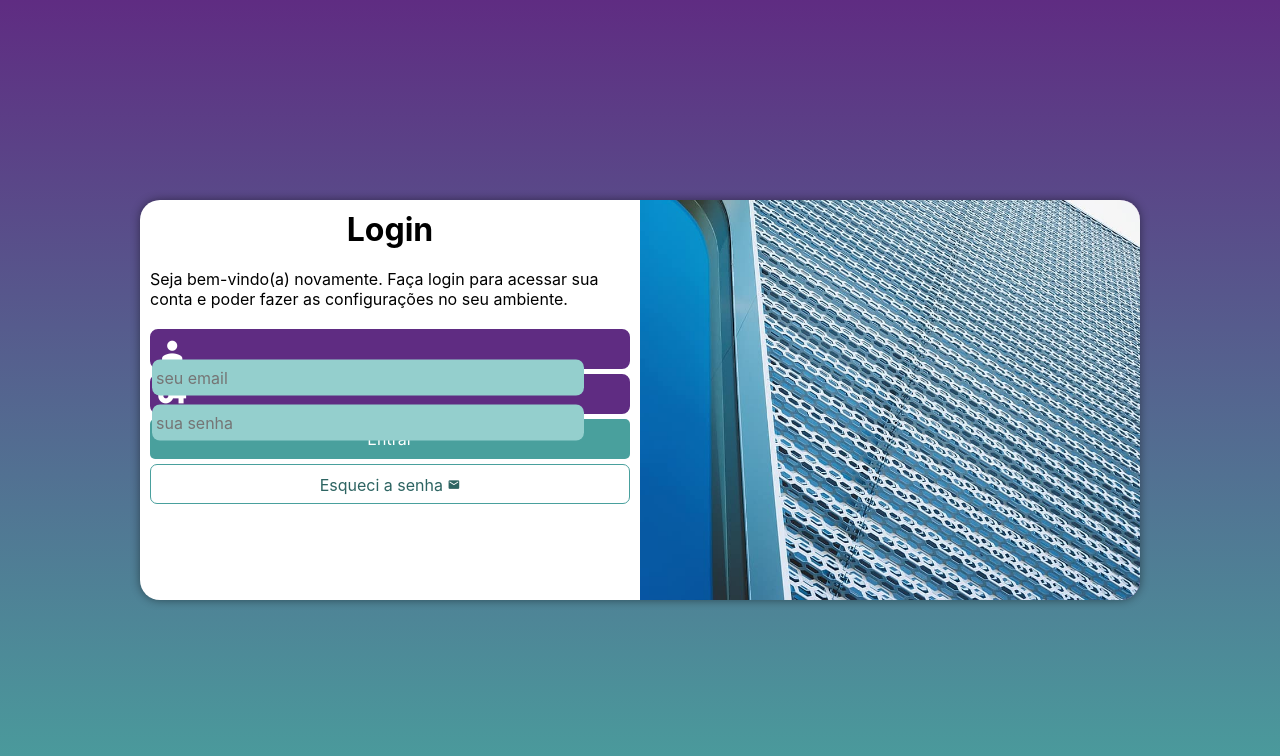
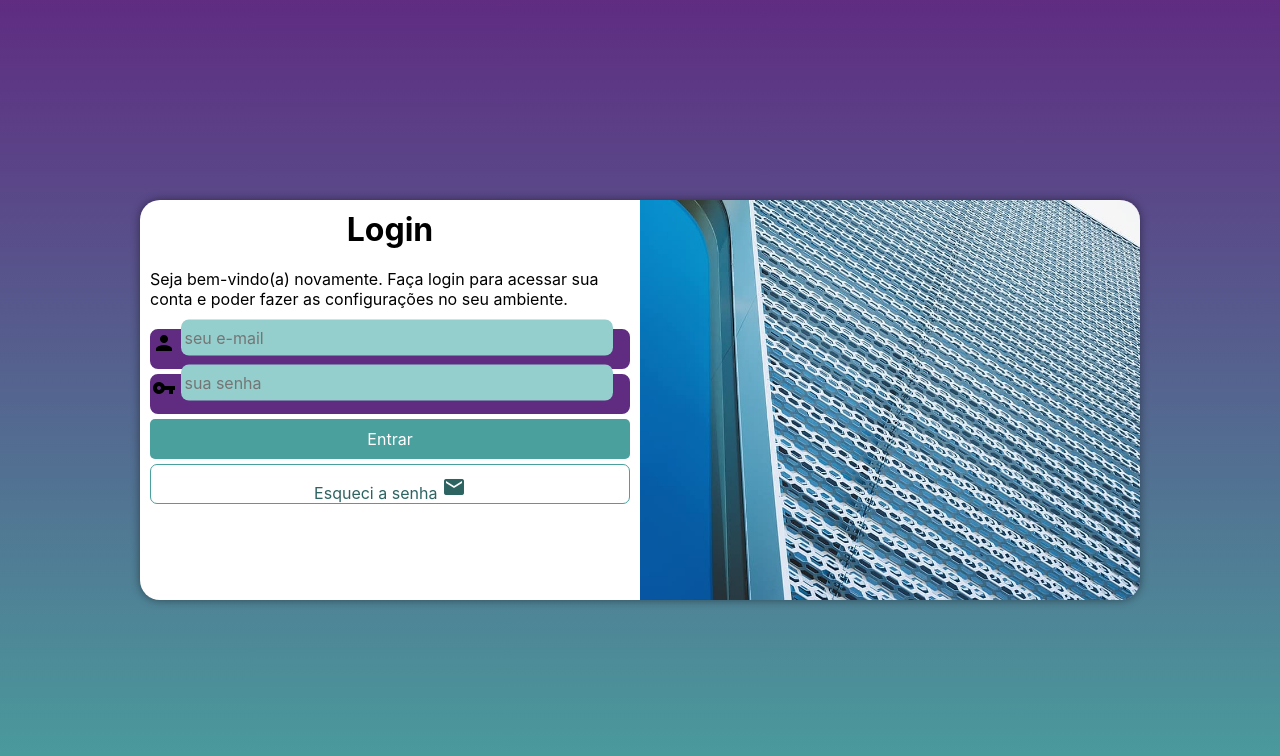
Before and after one commit to PedroAugustoRodrigues/projeto-login, a plain HTML site: page index.html in a window 1280 px wide. Drawn offline with Linux system fonts and the light colour scheme.

Commit message:
Update index.html

```diff
--- a/index.html
+++ b/index.html
@@ -3,7 +3,6 @@
 <head>
     <meta charset="UTF-8">
     <meta name="viewport" content="width=device-width, initial-scale=1.0">
-  <meta http-equiv="X-UA-Compatible" content="ie=edge">
     <title>Login</title>
     <link href="https://fonts.googleapis.com/icon?family=Material+Icons" rel="stylesheet">
     <link rel="stylesheet" href="estilos/style.css">
@@ -17,23 +16,21 @@
             </div>
             <div id="formulario">
                 <h1>Login</h1>
-        <p>
-          Seja bem-vindo(a) novamente. Faça login para acessar sua conta e poder fazer as configurações no seu ambiente.
-        </p>
+                <p>Seja bem-vindo(a) novamente. Faça login para acessar sua conta e poder fazer as configurações no seu ambiente.</p>
                 <form action="login.php" method="post" autocomplete="on">
                     <div class="campo">
-            <span class="material-icons">person</span>
-            <input type="email" name="login" id="ilogin" placeholder="seu email" autocomplete="email" required maxlength="30">
+                        <i class="material-icons">person</i>
+                        <input type="email" name="login" id="ilogin" placeholder="seu e-mail" autocomplete="email" required maxlength="30">
                         <label for="ilogin">Login</label>
                     </div>
                     <div class="campo">
-            <span class="material-icons">vpn_key</span>
+                        <i class="material-icons">vpn_key</i>
                         <input type="password" name="senha" id="isenha" placeholder="sua senha" autocomplete="current-password" required minlength="8" maxlength="20">
                         <label for="isenha">Senha</label>
                     </div>
                     <input type="submit" value="Entrar">
                     <a href="esqueci.html" class="botao">
-              Esqueci a senha <span class="material-icons">mail</span>
+                        Esqueci a senha <i class="material-icons">mail</i>
                     </a>
                 </form>
             </div>
```
Lines whose indentation alone changed are shown as unchanged.
